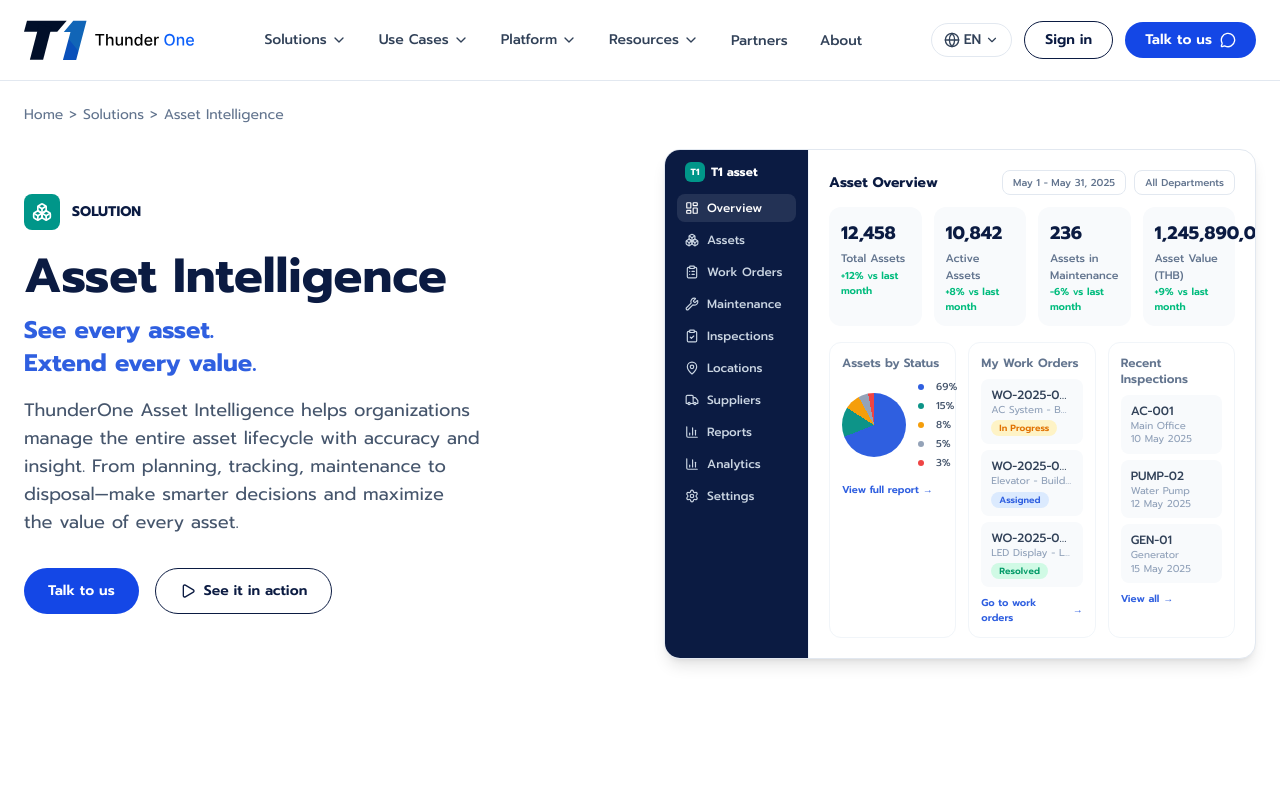
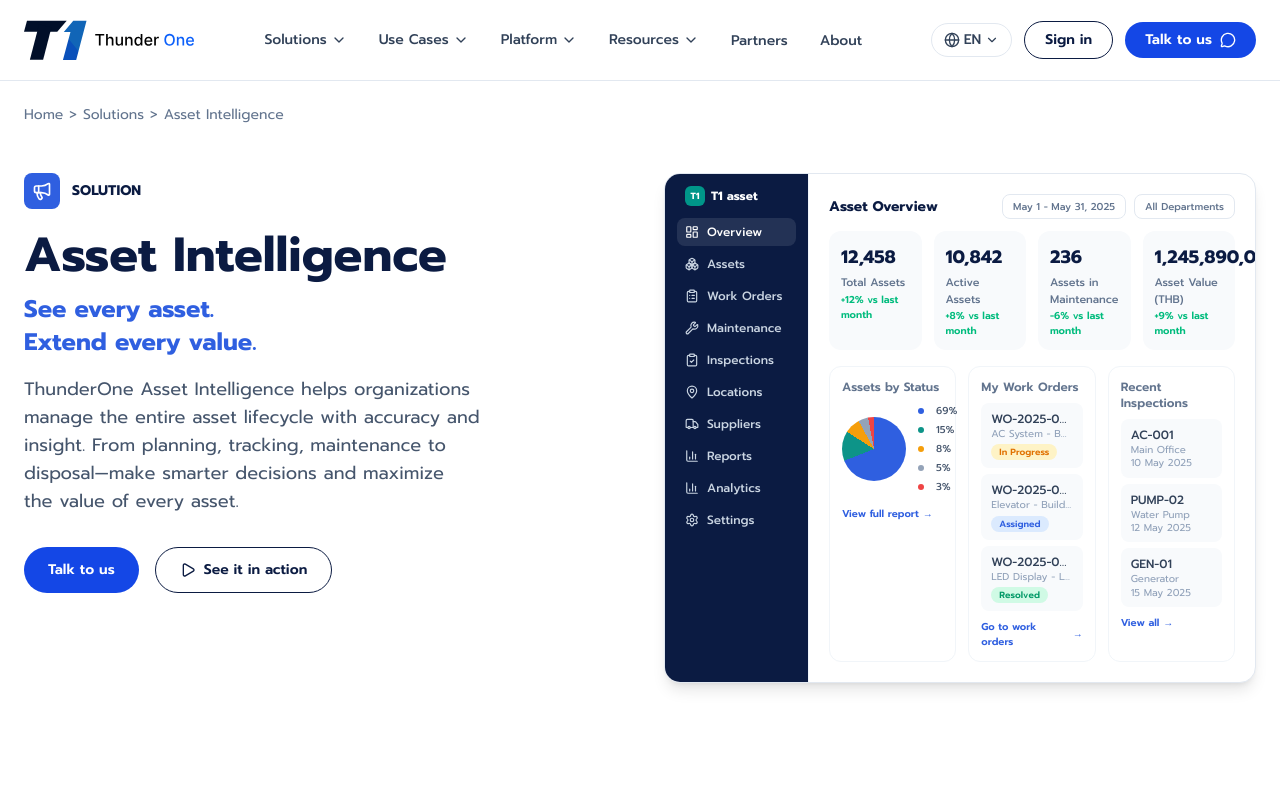
Before and after one commit to rdThunderThailand/ThunderOne-Connected-Organization-Platfrom, a Next.js app: page /en/solutions/asset-intelligence in a window 1280 px wide. Shown: the top 800 px of the page. Built offline with nearby package versions, Linux system fonts and the light colour scheme.

Commit message:
fixed layout solution

```diff
--- a/src/features/solutions/asset-intelligence/AssetIntelligenceClient.tsx
+++ b/src/features/solutions/asset-intelligence/AssetIntelligenceClient.tsx
@@ -54,7 +54,7 @@ export function AssetIntelligenceClient({
 
   return (
     <div>
-      <div className="mx-auto max-w-7xl px-6 pt-6">
+      <div className="mx-auto max-w-7xl px-6 pb-6 pt-6">
         <Breadcrumb items={breadcrumb} />
       </div>
       <HeroSection content={hero} onOpenTour={() => setIsTourOpen(true)} />
--- a/src/features/solutions/asset-intelligence/components/HeroSection.tsx
+++ b/src/features/solutions/asset-intelligence/components/HeroSection.tsx
@@ -16,6 +16,7 @@ import {
   ClipboardList,
   LayoutDashboard,
   MapPin,
+  Megaphone,
   Play,
   Settings,
   Truck,
@@ -212,11 +213,11 @@ export function HeroSection({ content, onOpenTour }: HeroSectionProps) {
 
   return (
     <section className="overflow-hidden">
-      <div className="mx-auto grid max-w-7xl gap-12 px-6 pb-20 pt-6 lg:grid-cols-2 lg:items-center lg:pb-28">
+      <div className="mx-auto grid max-w-7xl gap-12 px-6 pb-20 pt-6 lg:grid-cols-2 lg:items-start lg:pb-28">
         <div>
           <div className="flex items-center gap-3">
-            <span className="flex h-9 w-9 shrink-0 items-center justify-center rounded-lg bg-teal-600 text-white">
-              <Boxes className="h-5 w-5" />
+            <span className="flex h-9 w-9 shrink-0 items-center justify-center rounded-lg bg-brand-blue text-white">
+              <Megaphone className="h-5 w-5" />
             </span>
             <span className="text-sm font-bold text-brand-navy">{content.badge}</span>
           </div>
@@ -244,7 +245,7 @@ export function HeroSection({ content, onOpenTour }: HeroSectionProps) {
           </div>
         </div>
 
-        <div className="min-w-0">
+        <div className="min-w-0 lg:self-center">
           <DashboardMockup dashboard={content.dashboard} />
         </div>
       </div>
--- a/src/features/solutions/communication/CommunicationClient.tsx
+++ b/src/features/solutions/communication/CommunicationClient.tsx
@@ -41,7 +41,7 @@ export function CommunicationClient({
 }: CommunicationClientProps) {
   return (
     <div>
-      <div className="mx-auto max-w-7xl px-6 pt-6">
+      <div className="mx-auto max-w-7xl px-6 pb-6 pt-6">
         <Breadcrumb items={breadcrumb} />
       </div>
       <HeroSection content={hero} />
--- a/src/features/solutions/communication/components/HeroSection.tsx
+++ b/src/features/solutions/communication/components/HeroSection.tsx
@@ -170,7 +170,7 @@ export function HeroSection({ content }: HeroSectionProps) {
 
   return (
     <section className="overflow-hidden">
-      <div className="mx-auto grid max-w-7xl gap-12 px-6 pb-20 pt-6 lg:grid-cols-2 lg:items-center lg:pb-28">
+      <div className="mx-auto grid max-w-7xl gap-12 px-6 pb-20 pt-6 lg:grid-cols-2 lg:items-start lg:pb-28">
         <div>
           <div className="flex items-center gap-3">
             <span className="flex h-9 w-9 shrink-0 items-center justify-center rounded-lg bg-brand-blue text-white">
@@ -202,7 +202,7 @@ export function HeroSection({ content }: HeroSectionProps) {
           </div>
         </div>
 
-        <div className="min-w-0">
+        <div className="min-w-0 lg:self-center">
           <DashboardMockup dashboard={content.dashboard} />
         </div>
       </div>
--- a/src/features/solutions/components/SolutionsHeroSection.tsx
+++ b/src/features/solutions/components/SolutionsHeroSection.tsx
@@ -40,7 +40,7 @@ export function SolutionsHeroSection({ content }: SolutionsHeroSectionProps) {
 
   return (
     <section className="overflow-hidden">
-      <div className="mx-auto grid max-w-7xl gap-12 px-6 pb-20 pt-8 lg:grid-cols-2 lg:items-center lg:pb-28 lg:pt-12">
+      <div className="mx-auto grid max-w-7xl gap-12 px-6 pb-20 pt-8 lg:grid-cols-2 lg:items-start lg:pb-28 lg:pt-12">
         <div>
           <h1 className="text-4xl font-bold leading-tight text-brand-navy sm:text-5xl">
             <span className="block">{content.title1}</span>
@@ -64,7 +64,7 @@ export function SolutionsHeroSection({ content }: SolutionsHeroSectionProps) {
           </div>
         </div>
 
-        <div className="relative">
+        <div className="relative lg:self-center">
           <div className="absolute left-1/2 top-1/2 -z-10 h-72 w-72 -translate-x-1/2 -translate-y-1/2 rounded-full bg-brand-blue/10 blur-3xl" />
           <HeroOrbitDiagram
             nodes={nodes}
--- a/src/features/solutions/digital-signage-media/DigitalSignageMediaClient.tsx
+++ b/src/features/solutions/digital-signage-media/DigitalSignageMediaClient.tsx
@@ -45,7 +45,7 @@ export function DigitalSignageMediaClient({
 }: DigitalSignageMediaClientProps) {
   return (
     <div>
-      <div className="mx-auto max-w-7xl px-6 pt-6">
+      <div className="mx-auto max-w-7xl px-6 pb-6 pt-6">
         <Breadcrumb items={breadcrumb} />
       </div>
       <HeroSection content={hero} />
--- a/src/features/solutions/digital-signage-media/components/HeroSection.tsx
+++ b/src/features/solutions/digital-signage-media/components/HeroSection.tsx
@@ -116,7 +116,7 @@ export function HeroSection({ content }: HeroSectionProps) {
 
   return (
     <section className="overflow-hidden">
-      <div className="mx-auto grid max-w-7xl gap-12 px-6 pb-20 pt-6 lg:grid-cols-2 lg:items-center lg:pb-28">
+      <div className="mx-auto grid max-w-7xl gap-12 px-6 pb-20 pt-6 lg:grid-cols-2 lg:items-start lg:pb-28">
         <div>
           <div className="flex items-center gap-3">
             <span className="flex h-9 w-9 shrink-0 items-center justify-center rounded-lg bg-brand-blue text-white">
@@ -147,7 +147,7 @@ export function HeroSection({ content }: HeroSectionProps) {
           </div>
         </div>
 
-        <div className="min-w-0">
+        <div className="min-w-0 lg:self-center">
           <DashboardMockup dashboard={content.dashboard} />
         </div>
       </div>
--- a/src/features/solutions/thunder-care/ThunderCareClient.tsx
+++ b/src/features/solutions/thunder-care/ThunderCareClient.tsx
@@ -45,7 +45,7 @@ export function ThunderCareClient({
 }: ThunderCareClientProps) {
   return (
     <div>
-      <div className="mx-auto max-w-7xl px-6 pt-6">
+      <div className="mx-auto max-w-7xl px-6 pb-6 pt-6">
         <Breadcrumb items={breadcrumb} />
       </div>
       <HeroSection content={hero} />
--- a/src/features/solutions/thunder-care/components/HeroSection.tsx
+++ b/src/features/solutions/thunder-care/components/HeroSection.tsx
@@ -184,7 +184,7 @@ export function HeroSection({ content }: HeroSectionProps) {
 
   return (
     <section className="overflow-hidden">
-      <div className="mx-auto grid max-w-7xl gap-12 px-6 pt-6 lg:grid-cols-2 lg:items-center">
+      <div className="mx-auto grid max-w-7xl gap-12 px-6 pt-6 lg:grid-cols-2 lg:items-start">
         <div>
           <div className="flex items-center gap-3">
             <span className="flex h-9 w-9 shrink-0 items-center justify-center rounded-lg bg-brand-blue text-white">
@@ -215,7 +215,7 @@ export function HeroSection({ content }: HeroSectionProps) {
           </div>
         </div>
 
-        <div className="min-w-0">
+        <div className="min-w-0 lg:self-center">
           <DashboardMockup dashboard={content.dashboard} />
         </div>
       </div>
```
